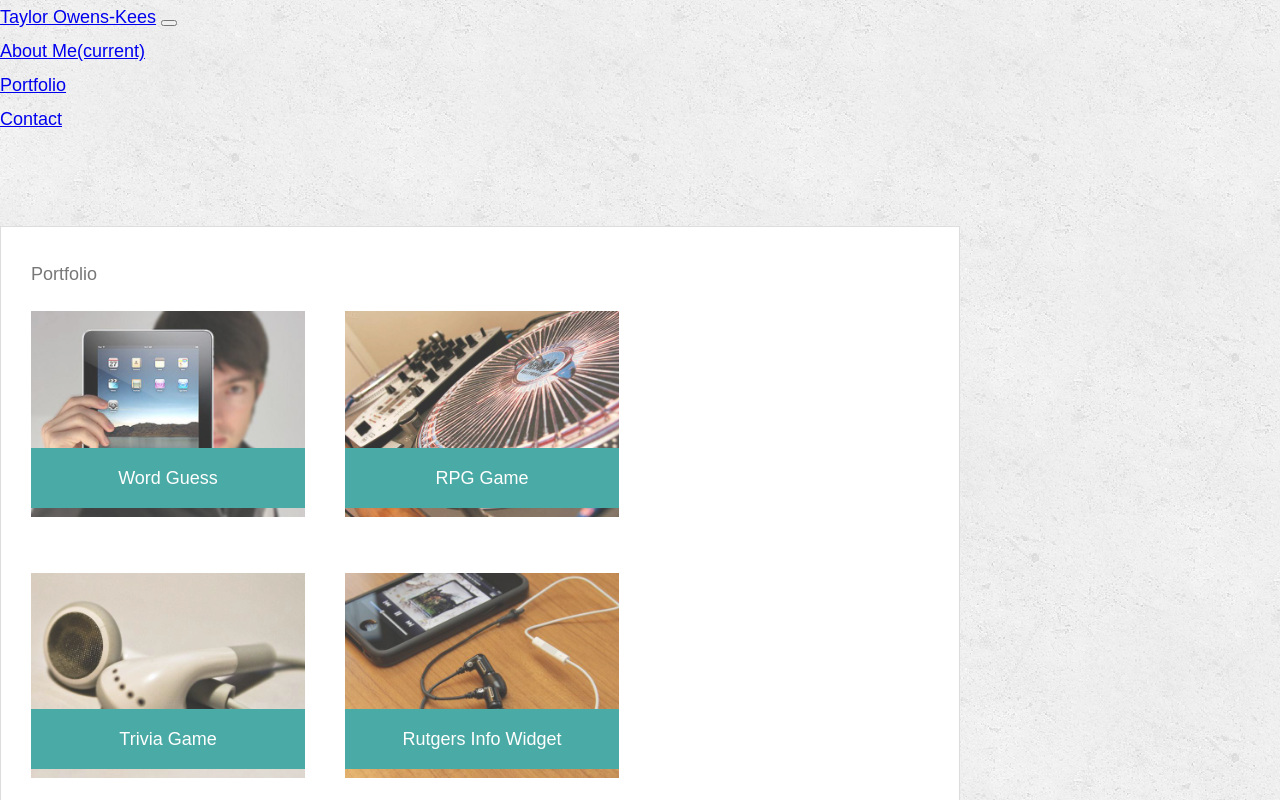
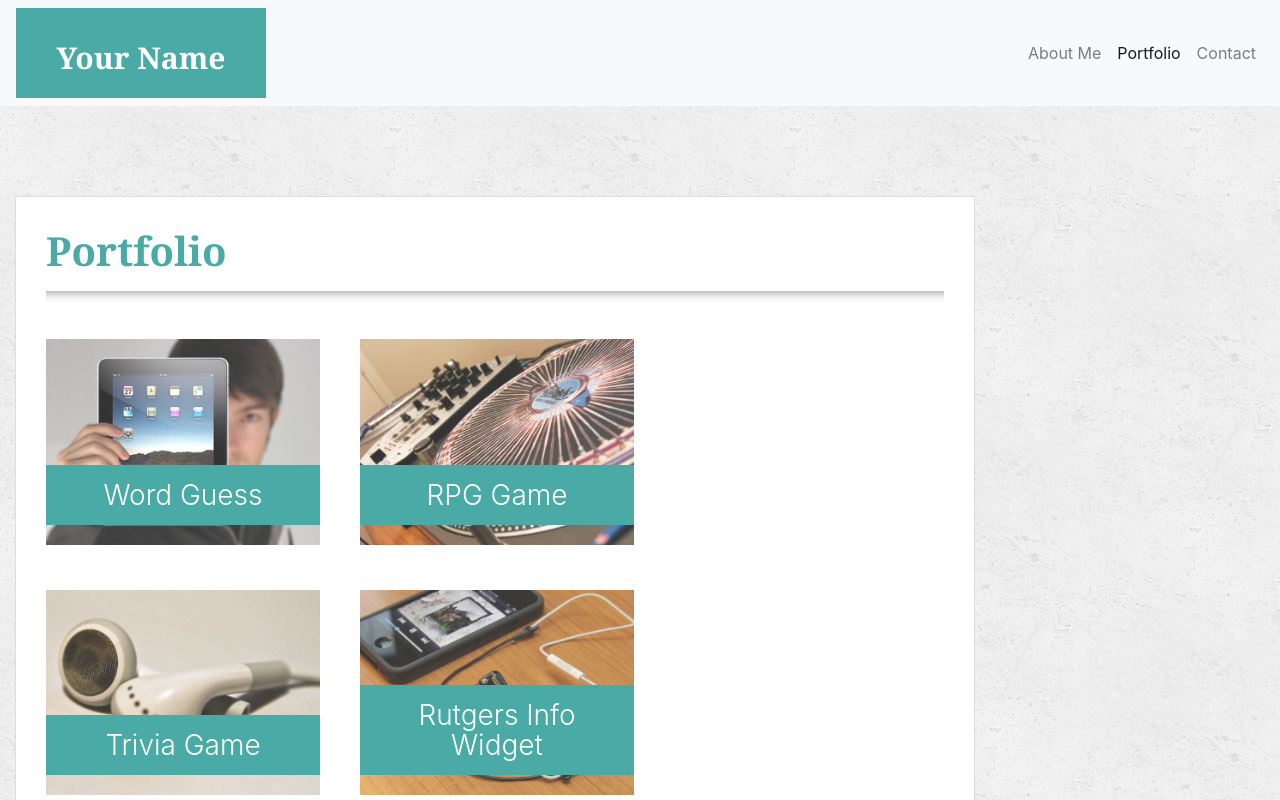
Before and after one commit to taylornok/Bootstrap-Portfolio, a plain HTML site: page portfolio.html in a window 1280 px wide. Shown: the top 800 px of the page. Drawn offline with nearby package versions, Linux system fonts and the light colour scheme.

Commit message:
Almost Final Commit

```diff
--- a/assets/css/style.css
+++ b/assets/css/style.css
@@ -16,12 +16,14 @@ body {
 
 .normFontBlue{
   font-family: Georgia, 'Times New Roman', Times, serif;
+  font-weight: bold;
   color: #4aaaa5;
 }
 
-/* general */
+general
 
-/*.container {
+
+.container {
   width: 100%;
   max-width: 960px;
   margin: 0 auto;
@@ -59,7 +61,7 @@ h3 {
   font-size: 22px;
 }
 
-/* header */
+header
 
 #masthead {
   position: fixed;
--- a/contact.html
+++ b/contact.html
@@ -7,29 +7,30 @@
   <link rel="stylesheet" type="text/css" href="assets/css/reset.css">
   <link rel="stylesheet" type="text/css" href="assets/css/style.css">
   <link rel="pages--" type="html" href="index.html">
-  <link rel="pages--" type="contact.html" href="contact.html">
+  <link rel="pages--" type="contact.html" href="portfolio.html">
   <link rel="stylesheet" href="https://stackpath.bootstrapcdn.com/bootstrap/4.1.1/css/bootstrap.min.css" integrity="sha384-WskhaSGFgHYWDcbwN70/dfYBj47jz9qbsMId/iRN3ewGhXQFZCSftd1LZCfmhktB" crossorigin="anonymous">
 
 </head>
 
 <body>
-
-
+  <!--Navigation bar, containing links to other pages-->
   <nav class="navbar navbar-expand-lg navbar-light bg-light">
-      <a class="navbar-brand" href="#">Taylor Owens-Kees</a>
+    <a class="navbar-brand" id="logo" href="#">Your Name</a>
     <button class="navbar-toggler" type="button" data-toggle="collapse" data-target="#navbarNav" aria-controls="navbarNav" aria-expanded="false" aria-label="Toggle navigation">
       <span class="navbar-toggler-icon"></span>
     </button>
     <div class="collapse navbar-collapse" id="navbarNav">
       <ul class="navbar-nav ml-auto">
-          <li class="nav-item active">
-            <a class="nav-link" href="#">About Me<span class="sr-only">(current)</span></a>
+        <li>
+          <a class="nav-link" href="index.html">About Me</a>
         </li>
         <li class="nav-item">
           <a class="nav-link" href="portfolio.html">Portfolio</a>
         </li>
-          <li class="nav-item">
-            <a class="nav-link" href="contact.html">Contact</a>
+
+        <!-- Change contacts link to to 'active' when selected -->
+        <li class="nav-item active">
+          <a class="nav-link" href="contact.html">Contact<span class="sr-only">(current)</span></a>
         </li>
       </ul>
     </div>
@@ -37,7 +38,7 @@
 
   <div id="main-container" class="container">
     <section class="main-section">
-      <h1>Contact</h1>
+      <h1 class="normFontBlue">Contact</h1>
 
       <form id="contact-form">
         <ul>
--- a/portfolio.html
+++ b/portfolio.html
@@ -3,27 +3,31 @@
 
 <head>
   <meta charset="UTF-8">
-  <title>Portfolio | Your Name</title>
+  <title>Portfolio | Taylor Owens-Kees</title>
+  <link rel= "stylesheet" type="text/css" href="assets/css/style.css">
   <link rel="stylesheet" type="text/css" href="assets/css/reset.css">
-  <link rel="stylesheet" type="text/css" href="assets/css/style.css">
-  <link rel="pages--" type="contact" href="contact.html">
-  <link rel="pages--" type="home" href="index.html">
+  <link rel="pages--" type="html" href="index.html">
+  <link rel="pages--" type="contact.html" href="contact.html">
+  <link rel="stylesheet" href="https://stackpath.bootstrapcdn.com/bootstrap/4.1.1/css/bootstrap.min.css" integrity="sha384-WskhaSGFgHYWDcbwN70/dfYBj47jz9qbsMId/iRN3ewGhXQFZCSftd1LZCfmhktB" crossorigin="anonymous">
+
 </head>
 
 <body>
-
+    <!--Navigation bar, containing links to other pages-->
   <nav class="navbar navbar-expand-lg navbar-light bg-light">
-    <a class="navbar-brand" href="#">Taylor Owens-Kees</a>
+    <a class="navbar-brand" id="logo" href="#">Your Name</a>
     <button class="navbar-toggler" type="button" data-toggle="collapse" data-target="#navbarNav" aria-controls="navbarNav" aria-expanded="false" aria-label="Toggle navigation">
       <span class="navbar-toggler-icon"></span>
     </button>
     <div class="collapse navbar-collapse" id="navbarNav">
       <ul class="navbar-nav ml-auto">
+        <li class="nav-item">
+          <a class="nav-link" href="index.html">About Me</a>
+        </li>
+
+        <!--Change Portfolio to an 'active' tab when selected, add dummy link-->
         <li class="nav-item active">
-          <a class="nav-link" href="#">About Me<span class="sr-only">(current)</span></a>
-        </li>
-        <li class="nav-item">
-          <a class="nav-link" href="portfolio.html">Portfolio</a>
+          <a class="nav-link" href="portfolio.html">Portfolio<span class="sr-only">(current)</span></a>
         </li>
         <li class="nav-item">
           <a class="nav-link" href="contact.html">Contact</a>
@@ -35,8 +39,7 @@
 
   <div id="main-container" class="container">
     <section class="main-section">
-      <h1>Portfolio</h1>
-
+      <h1 class="normFontBlue">Portfolio <hr class="style-four"></h1>
       <div class="work">
         <img src="assets/images/technics-q-c-640-480-1.jpg" alt="Word Guess">
 
```
Also changed, not shown: index.html (+4 -4 lines). Lines whose indentation alone changed are shown as unchanged.
